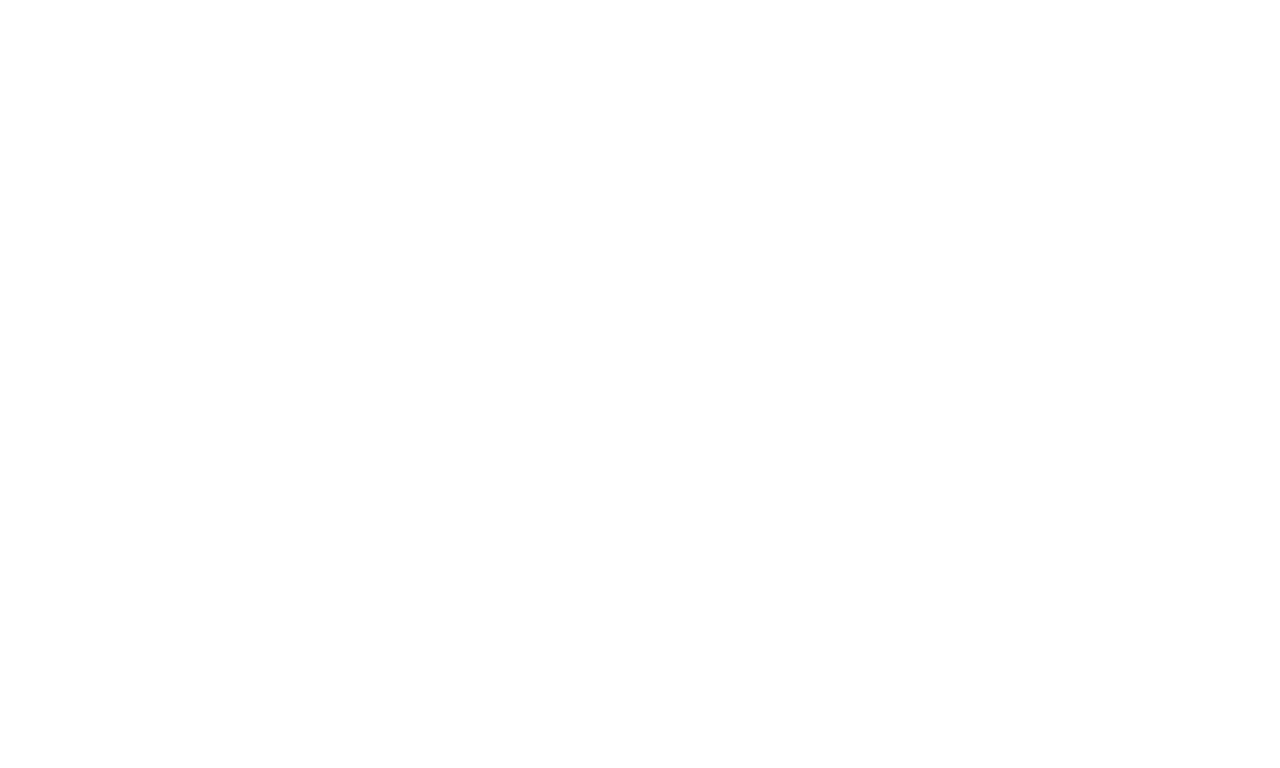
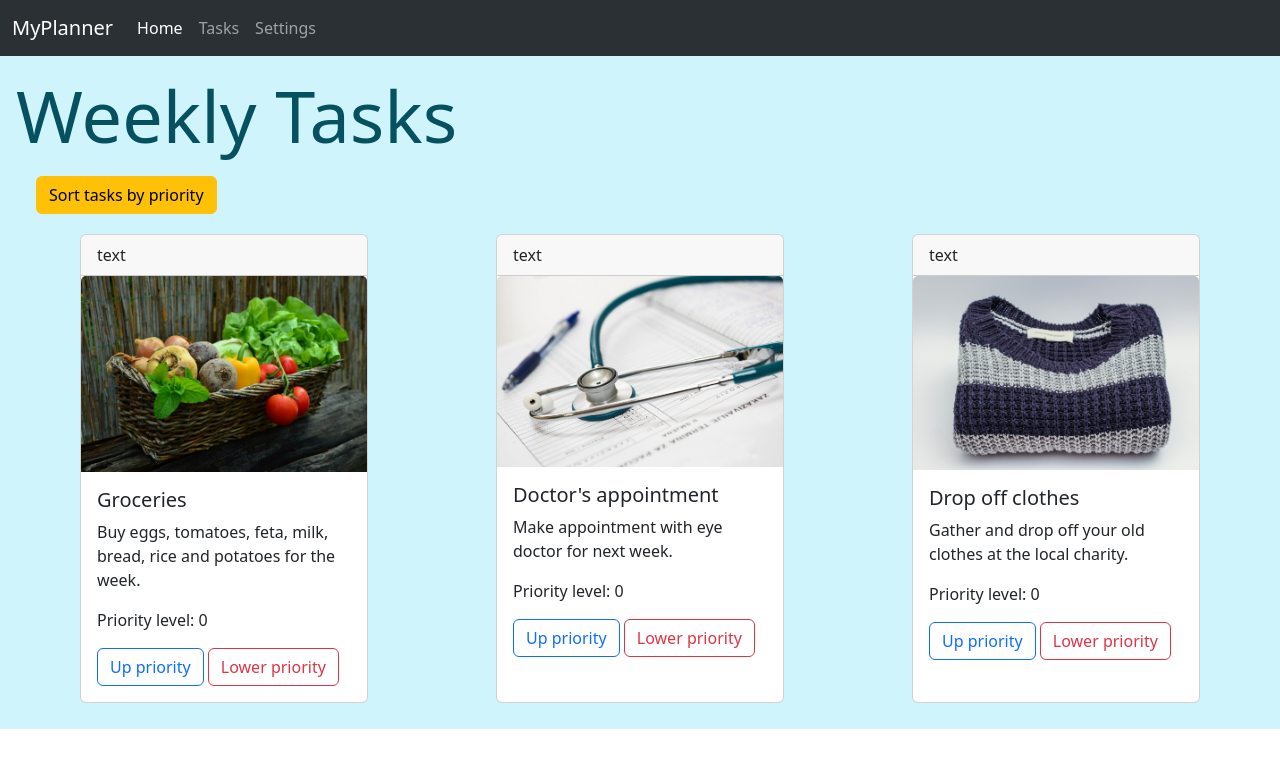
Before and after one commit to MignonVanDerVoort/Project2_TaskList, a plain HTML site: page index.html in a window 1280 px wide. Drawn offline with nearby package versions, Linux system fonts and the light colour scheme.

Commit message:
cards created, priority buttons created

```diff
--- a/CSS/style.css
+++ b/CSS/style.css
@@ -0,0 +1,13 @@
+#cards{
+    display: flex;
+    justify-content: space-around;
+}
+
+.btn-warning{
+    margin: 10px;
+    margin-left: 20px;
+}
+
+.card{
+    margin: 10px;
+}
--- a/index.html
+++ b/index.html
@@ -5,8 +5,40 @@
     <meta name="viewport" content="width=device-width, initial-scale=1.0">
     <title>Document</title>
     <link rel="stylesheet" href="CSS/style.css">
+    <link href="https://cdn.jsdelivr.net/npm/bootstrap@5.3.3/dist/css/bootstrap.min.css" rel="stylesheet" integrity="sha384-QWTKZyjpPEjISv5WaRU9OFeRpok6YctnYmDr5pNlyT2bRjXh0JMhjY6hW+ALEwIH" crossorigin="anonymous">
 </head>
 <body>
+    <nav class="navbar navbar-expand-lg bg-body-tertiary bg-dark" data-bs-theme="dark">
+        <div class="container-fluid">
+          <a class="navbar-brand" href="#">MyPlanner</a>
+          <button class="navbar-toggler" type="button" data-bs-toggle="collapse" data-bs-target="#navbarNav" aria-controls="navbarNav" aria-expanded="false" aria-label="Toggle navigation">
+            <span class="navbar-toggler-icon"></span>
+          </button>
+          <div class="collapse navbar-collapse" id="navbarNav">
+            <ul class="navbar-nav">
+              <li class="nav-item">
+                <a class="nav-link active" aria-current="page" href="#">Home</a>
+              </li>
+              <li class="nav-item">
+                <a class="nav-link" href="#">Tasks</a>
+              </li>
+              <li class="nav-item">
+                <a class="nav-link" href="#">Settings</a>
+              </li>
+            </ul>
+          </div>
+        </div>
+    </nav>
+    <div class="p-3 mb-2 bg-info-subtle text-info-emphasis">
+        <h1 class="display-2">Weekly Tasks</h1>
+        <button type="button" class="btn btn-warning">Sort tasks by priority</button>
+        <div id="cards"></div>
+    </div>
+
+
+
+
+
     <script src="js/script.js"></script>
 </body>
 </html>
--- a/js/script.js
+++ b/js/script.js
@@ -0,0 +1,62 @@
+let tasks = [{
+        taskName: "Groceries",
+        image: "images/vegetables-752153_1280.jpg",
+        description: "Buy eggs, tomatoes, feta, milk, bread, rice and potatoes for the week.",
+        importance: 0
+      },{
+        taskName: "Doctor's appointment",
+        image: "images/medical-563427_1280.jpg",
+        description: "Make appointment with eye doctor for next week.",
+        importance: 0
+      },{
+        taskName: "Drop off clothes",
+        image: "images/fashion-1283863_1280.jpg",
+        description: "Gather and drop off your old clothes at the local charity.",
+        importance: 0
+      }]
+
+let cards = document.getElementById("cards")
+
+function createCards() {
+    tasks.forEach(element => {
+    cards.innerHTML += `
+    <div class="card" style="width: 18rem;">
+        <div class="card-header" style="background-color:">text</div>
+        <img src="${element.image}" class="card-img-top" alt="...">
+        <div class="card-body">
+            <h5 class="card-title">${element.taskName}</h5>
+            <p class="card-text">${element.description}</p>
+            <p class="priority card-text">Priority level: ${element.importance}</p>
+            <a class="btn btn-outline-primary up">Up priority</a>
+            <a class="btn btn-outline-danger lower">Lower priority</a>
+        </div>
+    </div>
+    `
+    let upBtns = document.querySelectorAll(".up")
+
+    upBtns.forEach((element,i) => {
+
+        element.addEventListener("click", function () {
+            if (tasks[i].importance == 5) {
+            } else {
+                tasks[i].importance++
+                document.querySelectorAll(".priority")[i].innerHTML = `Priority level: ${tasks[i].importance}`
+            }
+        })
+    });
+
+    let lowerBtns = document.querySelectorAll(".lower")
+
+    lowerBtns.forEach((element,i) => {
+        element.addEventListener("click", function () {
+            if (tasks[i].importance == 0) {
+            } else {
+                tasks[i].importance--
+                document.querySelectorAll(".priority")[i].innerHTML = `Priority level: ${tasks[i].importance}`
+            }
+        })
+    });
+});
+}
+
+createCards()
```
Also changed, not shown: images/fashion-1283863_1280.jpg (added), images/medical-563427_1280.jpg (added), images/vegetables-752153_1280.jpg (added).
